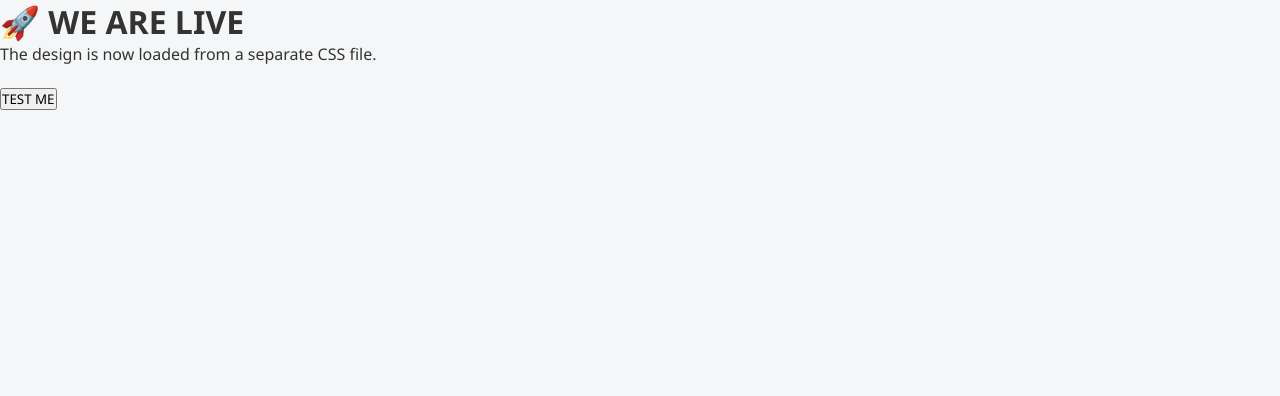
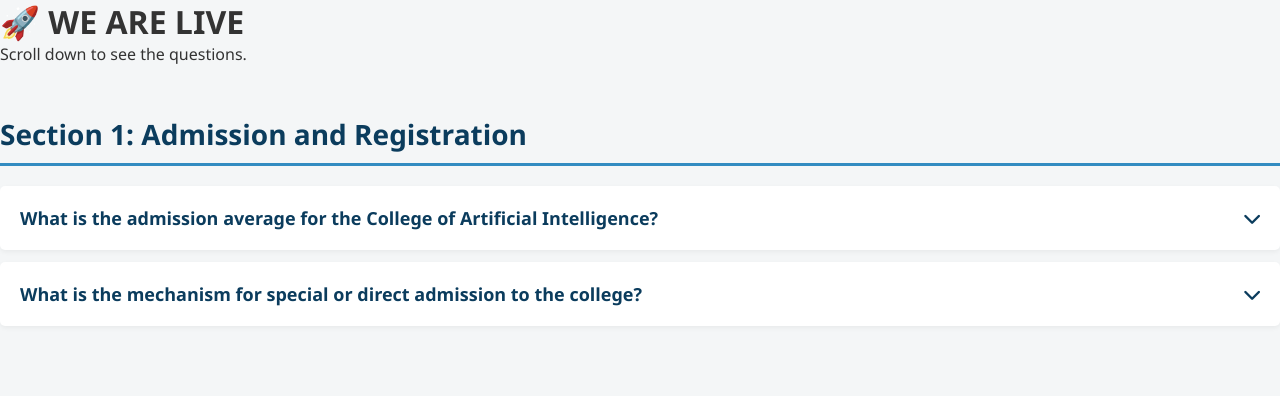
Before and after one commit to AliZaid008/college-ai-website, a Flask app: page / in a window 1280 px wide. Shown: the top 396 px of the page. Run offline with Flask 3, Linux system fonts and the light colour scheme.

Commit message:
My first change

```diff
--- a/templates/index.html
+++ b/templates/index.html
@@ -3,17 +3,55 @@
 <head>
     <title>Our Amazing Project</title>
     <link rel="stylesheet" href="{{ url_for('static', filename='style.css') }}">
+    <link rel="stylesheet" href="https://cdnjs.cloudflare.com/ajax/libs/font-awesome/6.0.0/css/all.min.css">
 </head>
 <body>
 
     <div class="card">
         <h1>🚀 WE ARE LIVE</h1>
-        <p>The design is now loaded from a separate CSS file.</p>
-        <br>
-        <button class="giant-button" onclick="alert('The new design works!')">
-            TEST ME
+        <p>Scroll down to see the questions.</p>
+    </div>
+
+    <div class="faq-section">
+
+        <h2 class="section-title">Section 1: Admission and Registration</h2>
+
+        <button class="accordion">
+            What is the admission average for the College of Artificial Intelligence?
+            <i class="fas fa-chevron-down arrow"></i>
         </button>
-    </div>
+        <div class="panel">
+            <p>The admission average is determined annually by the Ministry of Higher Education and Scientific Research, and it depends on the college's capacity and the general averages of applicants. According to the latest results for special admissions for the academic year 2020-2021, the minimum admission average for the College of Artificial Intelligence at the University of Baghdad was 62.62%. This means that a student must obtain an average close to this percentage to be admitted to one of the college's departments, noting that the college's admission system is a special admissions process.</p>
+        </div>
+
+        <button class="accordion">
+            What is the mechanism for special or direct admission to the college?
+            <i class="fas fa-chevron-down arrow"></i>
+        </button>
+        <div class="panel">
+            <p>The college's admission system consists of several criteria, the first being the applicant's GPA, which must be at least 62%. Other criteria focus on the applicant's English language proficiency and technical experience. All applicants are interviewed, and admission to the College of Artificial Intelligence is based on these interviews.</p>
+        </div>
+
+        </div>
+    <script>
+        var acc = document.getElementsByClassName("accordion");
+        var i;
+
+        for (i = 0; i < acc.length; i++) {
+            acc[i].addEventListener("click", function() {
+                /* Toggle between adding and removing the "active" class */
+                this.classList.toggle("active");
+
+                /* Toggle hiding and showing the active panel */
+                var panel = this.nextElementSibling;
+                if (panel.style.maxHeight) {
+                    panel.style.maxHeight = null;
+                } else {
+                    panel.style.maxHeight = panel.scrollHeight + "px";
+                }
+            });
+        }
+    </script>
 
 </body>
 </html>
```
